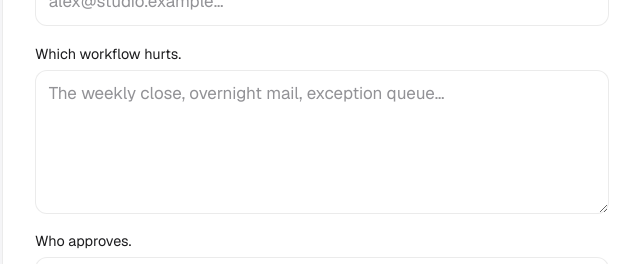
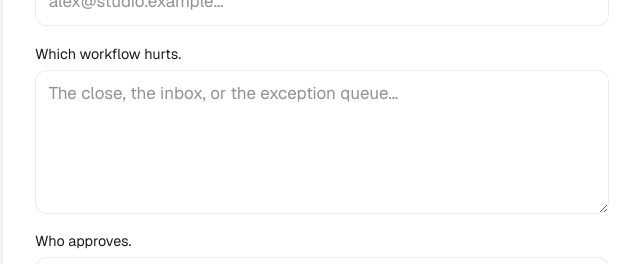
Before and after one commit to remexstudio/remex-atelier, a Next.js app: page /contact in a window 1280 px wide. Shown: the part 792-1056 px from the top of the page, without its empty margins (318-958 px from the left). Built offline with nearby package versions, Linux system fonts and the light colour scheme.

Commit message:
chore(copy): shorten the workflow field hint
Co-authored-by: remexstudio <remexstudio@users.noreply.github.com>

```diff
--- a/components/ContactForm.tsx
+++ b/components/ContactForm.tsx
@@ -11,7 +11,7 @@ const BRIEF_FIELDS = [
     label: BRIEF_ASKS[0],
     kind: "area",
     autoComplete: "off",
-    placeholder: "The weekly close, overnight mail, exception queue…",
+    placeholder: "The close, the inbox, or the exception queue…",
   },
   {
     name: "approver",
```
